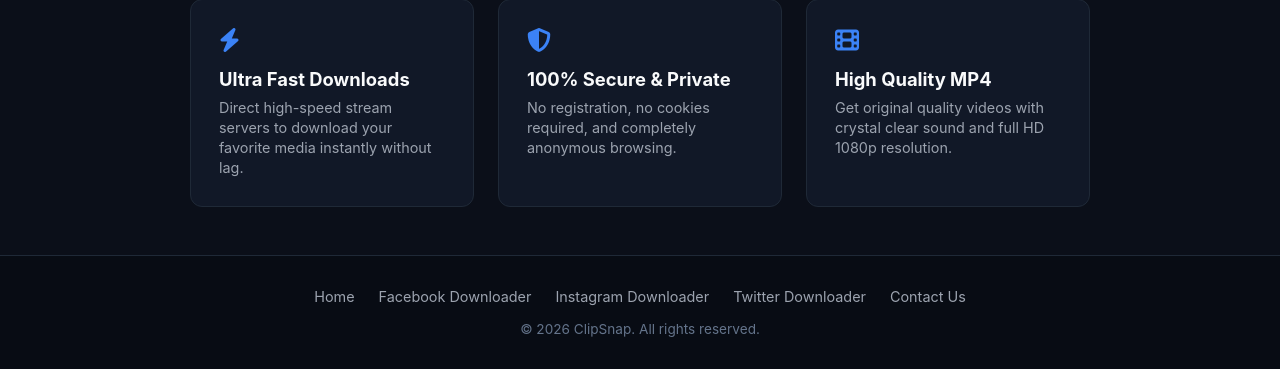
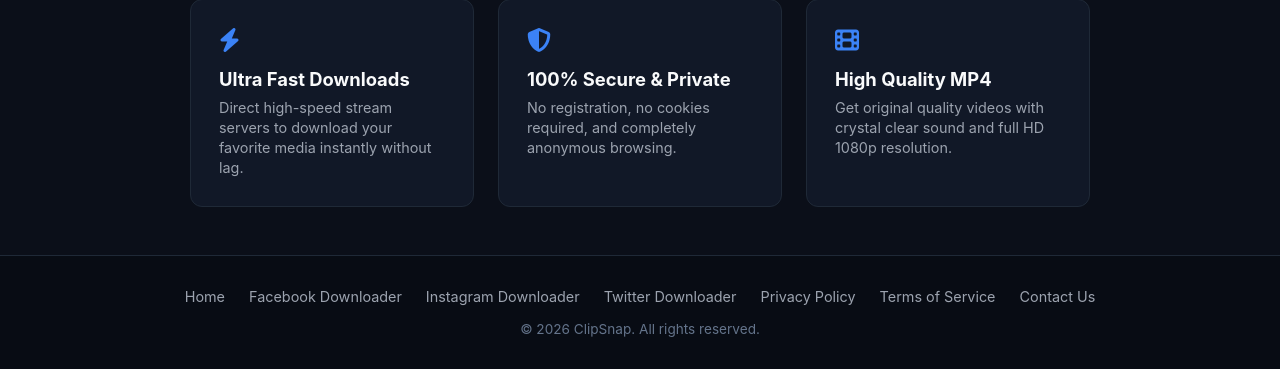
Before and after one commit to clipsnap/clipsnap, a Flask app: page / in a window 1280 px wide. Shown: the part 689-1058 px from the top of the page. Run offline with Flask 3, Linux system fonts and the light colour scheme.

Commit message:
Show Privacy Policy and Terms links in footers

```diff
--- a/templates/facebook.html
+++ b/templates/facebook.html
@@ -121,6 +121,8 @@
             <a href="/facebook">Facebook Downloader</a>
             <a href="/instagram">Instagram Downloader</a>
             <a href="/twitter">Twitter Downloader</a>
+            <a href="/privacy">Privacy Policy</a>
+            <a href="/terms">Terms of Service</a>
             <a href="/contact">Contact Us</a>
         </div>
         <p class="footer-copy">&copy; 2026 ClipSnap. All rights reserved.</p>
--- a/templates/index.html
+++ b/templates/index.html
@@ -123,6 +123,8 @@
             <a href="/facebook">Facebook Downloader</a>
             <a href="/instagram">Instagram Downloader</a>
             <a href="/twitter">Twitter Downloader</a>
+            <a href="/privacy">Privacy Policy</a>
+            <a href="/terms">Terms of Service</a>
             <a href="/contact">Contact Us</a>
         </div>
         <p class="footer-copy">&copy; 2026 ClipSnap. All rights reserved.</p>
--- a/templates/instagram.html
+++ b/templates/instagram.html
@@ -121,6 +121,8 @@
             <a href="/facebook">Facebook Downloader</a>
             <a href="/instagram">Instagram Downloader</a>
             <a href="/twitter">Twitter Downloader</a>
+            <a href="/privacy">Privacy Policy</a>
+            <a href="/terms">Terms of Service</a>
             <a href="/contact">Contact Us</a>
         </div>
         <p class="footer-copy">&copy; 2026 ClipSnap. All rights reserved.</p>
--- a/templates/twitter.html
+++ b/templates/twitter.html
@@ -121,6 +121,8 @@
             <a href="/facebook">Facebook Downloader</a>
             <a href="/instagram">Instagram Downloader</a>
             <a href="/twitter">Twitter Downloader</a>
+            <a href="/privacy">Privacy Policy</a>
+            <a href="/terms">Terms of Service</a>
             <a href="/contact">Contact Us</a>
         </div>
         <p class="footer-copy">&copy; 2026 ClipSnap. All rights reserved.</p>
```
